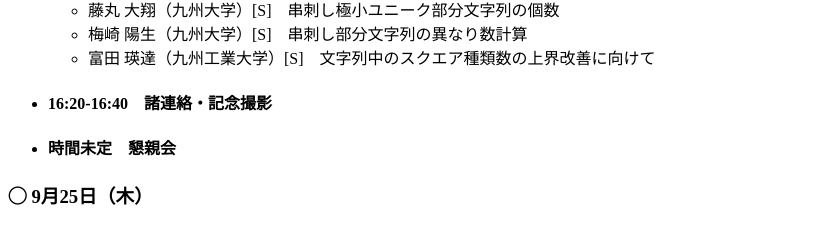
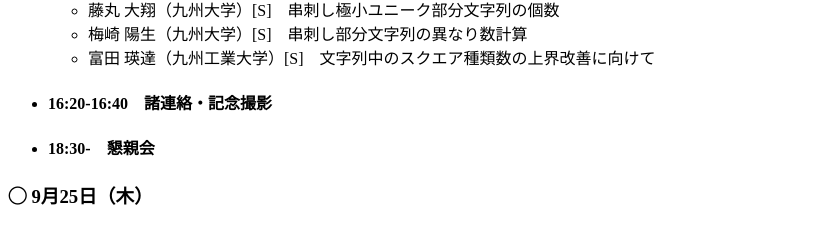
Before and after one commit to str-seminar/str-seminar.github.io, a plain HTML site: page 2025/index.html in a window 1280 px wide. Shown: the part 1398-1623 px from the top of the page, without its empty margins (0-840 px from the left). Drawn offline with Linux system fonts and the light colour scheme.

Commit message:
no message

```diff
--- a/2025/index.html
+++ b/2025/index.html
@@ -112,7 +112,7 @@
             <li>富田 瑛達（九州工業大学）[S]　文字列中のスクエア種類数の上界改善に向けて</li>
         </ul>
         <li> <h4>16:20-16:40　諸連絡・記念撮影</h4> </li>
-        <li> <h4>時間未定　懇親会</h4> </li>
+        <li> <h4>18:30-　懇親会</h4> </li>
     </ul>
     <h3>◯ 9月25日（木）</h3>
     <ul>
```
